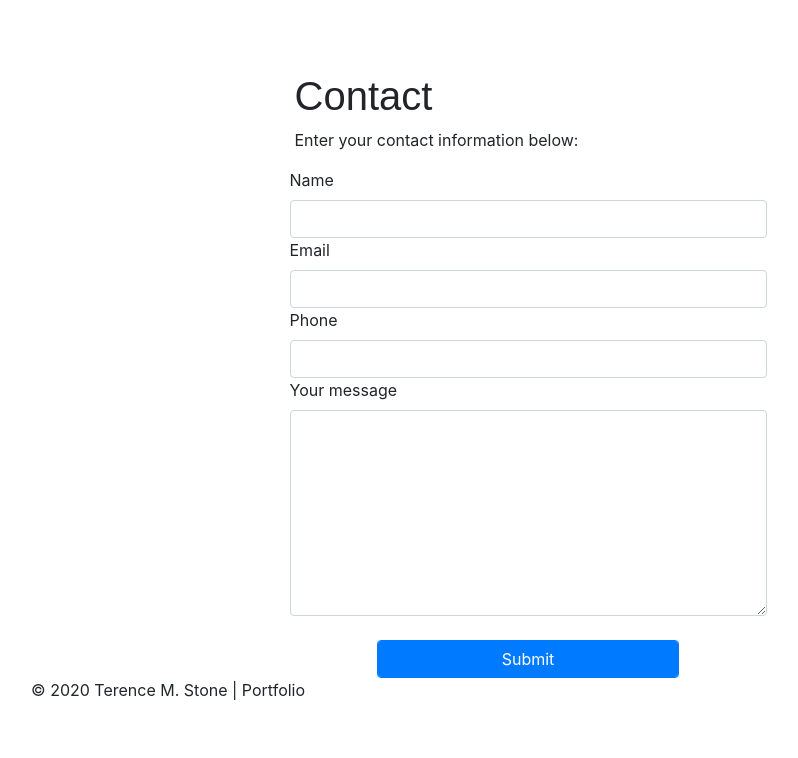
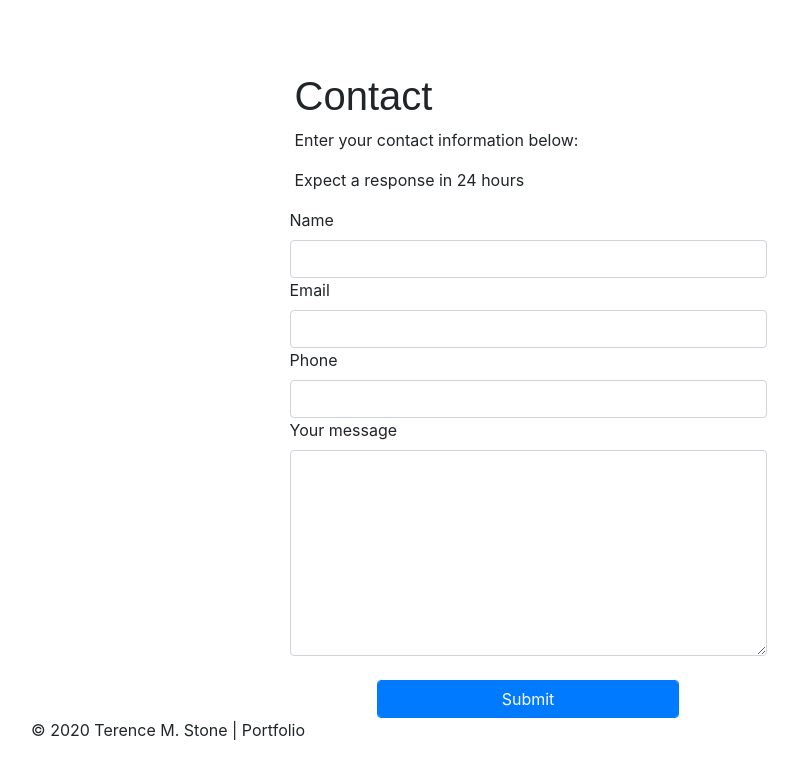
Before and after one commit to Tmstone/Portfolio, a Flask app: page /contact in a window 1280 px wide. Shown: the part 56-814 px from the top of the page, without its empty margins (112-910 px from the left). Before the commit the page ends 756 px from the top, so only its background shows below. Run offline with Flask 2, Linux system fonts and the light colour scheme; parts of the project's set-up code (start-up, migrations or seed data) failed here and were passed over; some libraries are stand-ins or nearby versions.

Commit message:
adding content to contact page

```diff
--- a/templates/about.html
+++ b/templates/about.html
@@ -20,7 +20,7 @@
                <div class="section">
                     <p>I am currenlty a High School Computer Science teacher looking for my first job as a fulltime developer.</p>
                     <p>I started my journey by enrolling at the Coding DOjo Bootcamp</p>
-
+                    <p></p>
                </div>
                <div class="footer">
                     <p>&copy; 2020 Terence M. Stone | Portfolio</p>
--- a/templates/contact.html
+++ b/templates/contact.html
@@ -20,6 +20,7 @@
                     <form class="col-lg-6 offset-lg-3" action="/new/contact" method="post">
                          <h1>Contact</h1>
                          <p>Enter your contact information below:</p>
+                         <p>Expect a response in 24 hours</p>
                          <div class="form-row">
                               <label for="name">Name</label>
                               <input type="text" class="form-control" name="name" value="">
```
